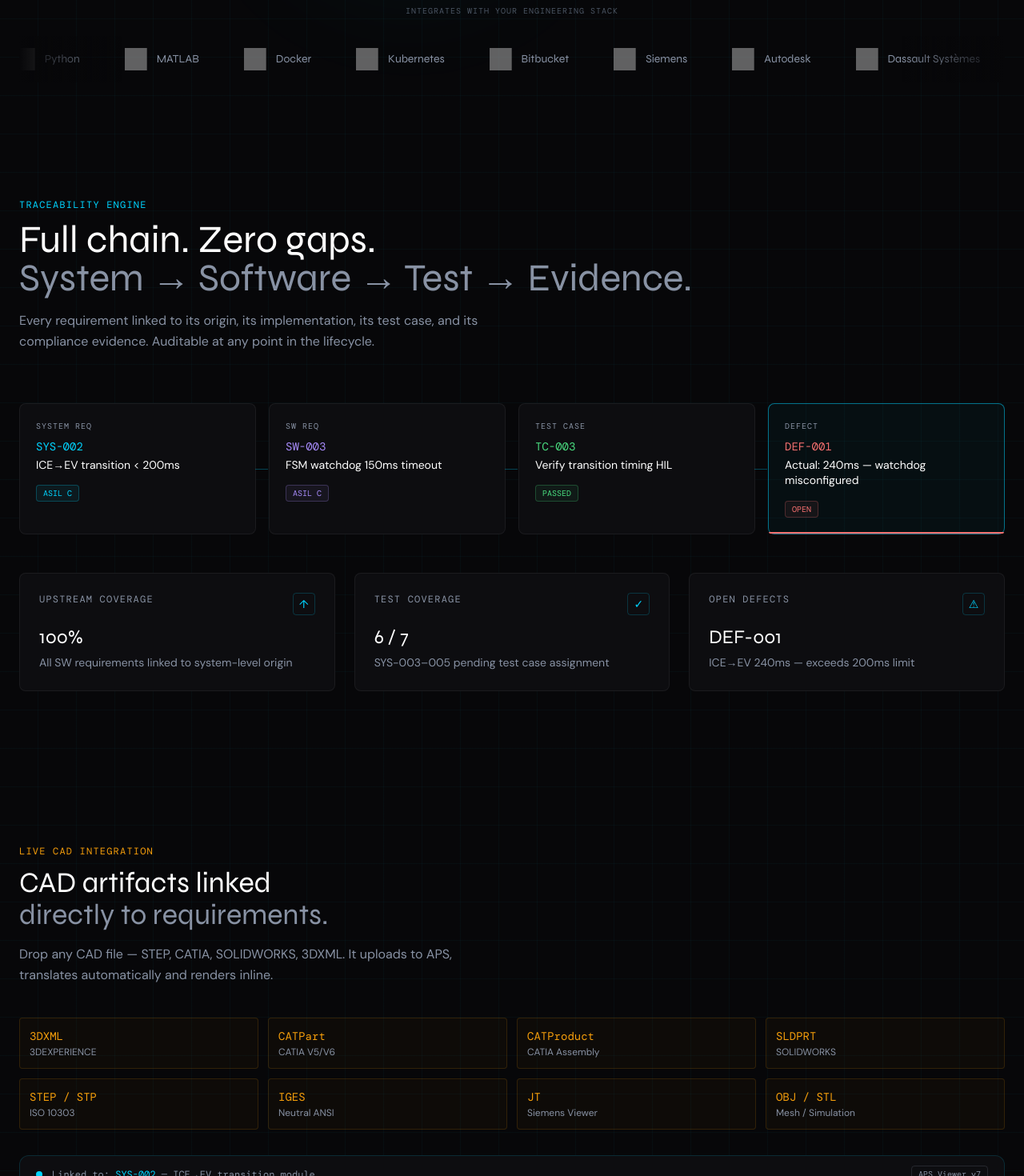
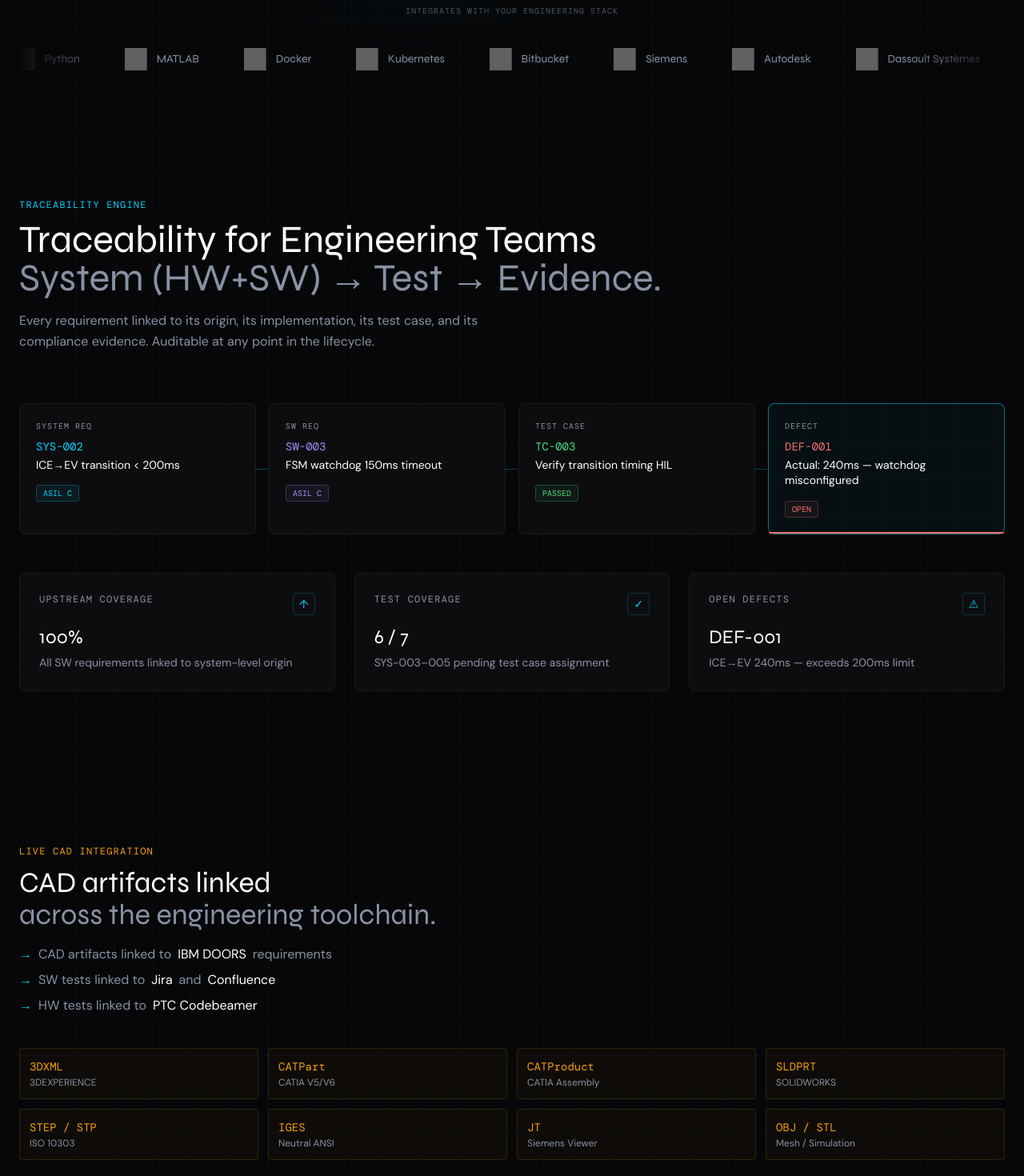
Before and after one commit to nexusfinlabs/ALM, a Next.js app: page / in a window 1280 px wide. Shown: the part 648-2118 px from the top of the page at 80% size. Built offline with nearby package versions, Linux system fonts and the light colour scheme; grey boxes are pictures that could not be loaded.

Commit message:
feat(copy): Traceability for Engineering Teams + integrations list

```diff
--- a/app/page.tsx
+++ b/app/page.tsx
@@ -221,8 +221,8 @@ export default function Home() {
         <div className="mb-16">
           <div className="font-mono text-xs text-[#00d4ff] tracking-widest uppercase mb-3">Traceability Engine</div>
           <h2 className="font-display font-700 text-4xl md:text-5xl text-white leading-tight mb-4">
-            Full chain. Zero gaps.<br />
-            <span className="text-[#8892a4] font-300">System → Software → Test → Evidence.</span>
+            Traceability for Engineering Teams<br />
+            <span className="text-[#8892a4] font-300">System (HW+SW) → Test → Evidence.</span>
           </h2>
           <p className="text-[#8892a4] font-body max-w-xl leading-relaxed">
             Every requirement linked to its origin, its implementation, its test case, and its compliance evidence.
@@ -279,11 +279,13 @@ export default function Home() {
           <div className="font-mono text-xs text-[#f59e0b] tracking-widest uppercase mb-3">Live CAD Integration</div>
           <h2 className="font-display font-700 text-4xl text-white mb-4">
             CAD artifacts linked<br />
-            <span className="text-[#8892a4] font-300">directly to requirements.</span>
+            <span className="text-[#8892a4] font-300">across the engineering toolchain.</span>
           </h2>
-          <p className="text-[#8892a4] font-body max-w-xl leading-relaxed">
-            Drop any CAD file — STEP, CATIA, SOLIDWORKS, 3DXML. It uploads to APS, translates automatically and renders inline.
-          </p>
+          <ul className="text-[#8892a4] font-body max-w-xl leading-relaxed space-y-1.5 mt-4">
+            <li className="flex items-center gap-2"><span className="text-[#00d4ff]">→</span> CAD artifacts linked to <span className="text-white font-500">IBM DOORS</span> requirements</li>
+            <li className="flex items-center gap-2"><span className="text-[#00d4ff]">→</span> SW tests linked to <span className="text-white font-500">Jira</span> and <span className="text-white font-500">Confluence</span></li>
+            <li className="flex items-center gap-2"><span className="text-[#00d4ff]">→</span> HW tests linked to <span className="text-white font-500">PTC Codebeamer</span></li>
+          </ul>
         </div>
 
         <div className="grid grid-cols-2 md:grid-cols-4 gap-3 mb-8">
```
